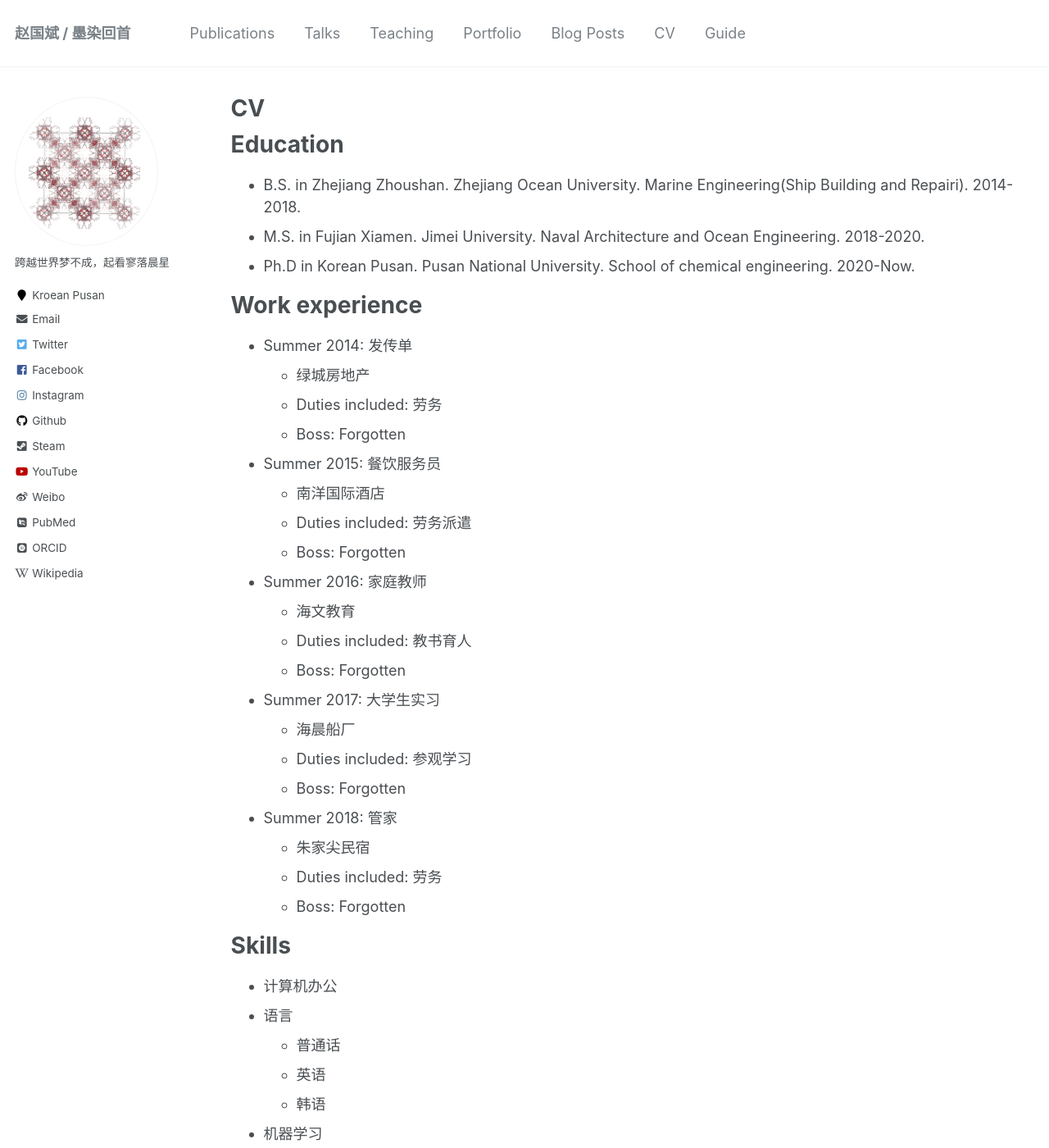
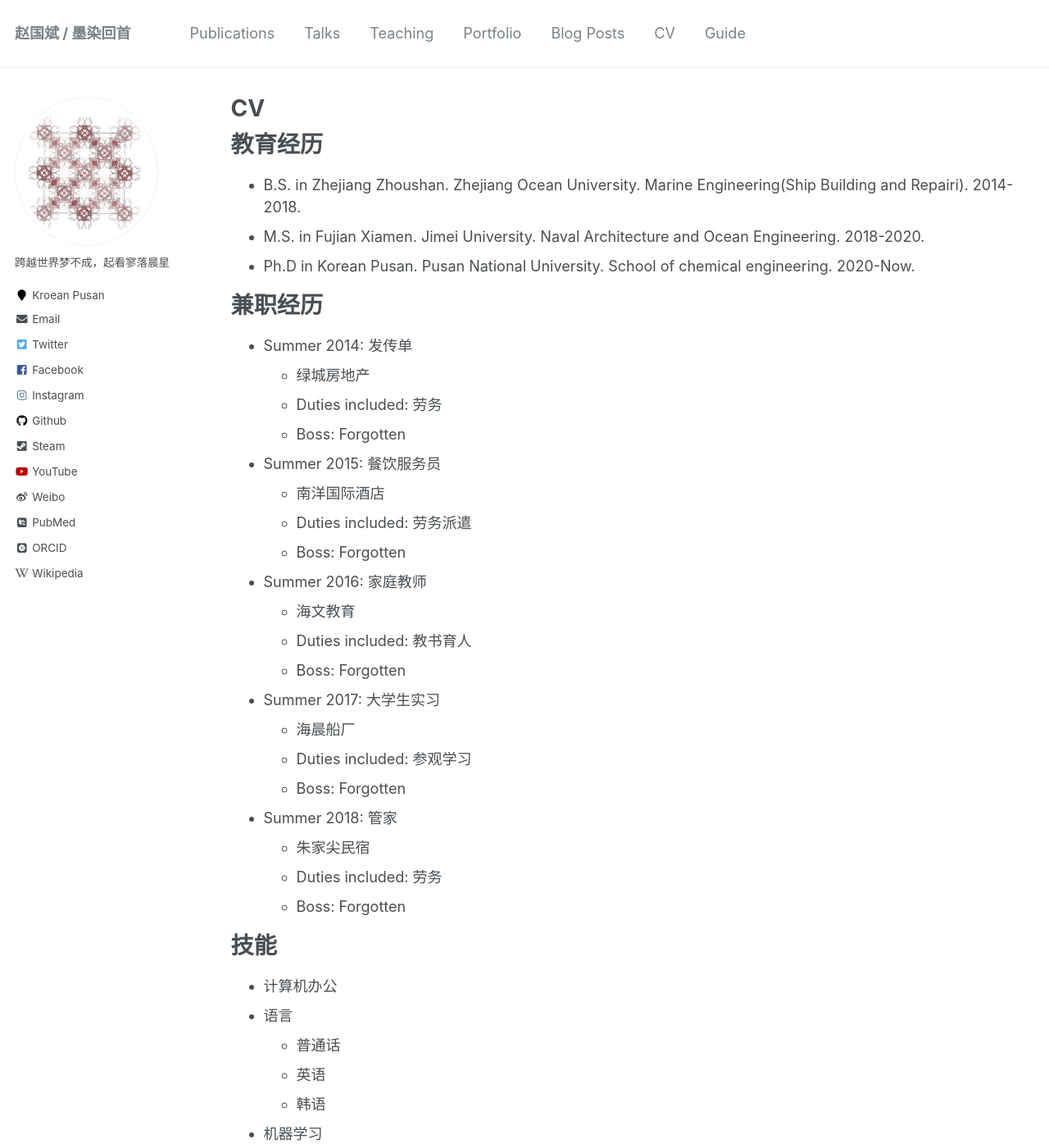
Before and after one commit to sxm13/ZGBshenxiaomoCV.github.io, a Jekyll site: the page built from _pages/cv.md, in a window 1280 px wide and 1400 px high. Shown: the whole window at 82% size. Built offline with Jekyll 4.4.1, drawn with Linux system fonts in a browser that asks for light colours; some web fonts are replaced.

Commit message:
Update cv.md

```diff
--- a/_pages/cv.md
+++ b/_pages/cv.md
@@ -9,13 +9,13 @@ redirect_from:
 
 {% include base_path %}
 
-Education
+教育经历
 ======
 * B.S. in Zhejiang Zhoushan. Zhejiang Ocean University. Marine Engineering(Ship Building and Repairi). 2014-2018.
 * M.S. in Fujian Xiamen. Jimei University. Naval Architecture and Ocean Engineering. 2018-2020.
 * Ph.D in Korean Pusan. Pusan National University. School of chemical engineering. 2020-Now.
 
-Work experience
+兼职经历
 ======
 * Summer 2014: 发传单
   * 绿城房地产
@@ -42,7 +42,7 @@ Work experience
   * Duties included: 劳务
   * Boss: Forgotten
 
-Skills
+技能
 ======
 * 计算机办公
 * 语言
```
Also changed, not shown: other parts of _pages/cv.md (+2 -0 lines).
